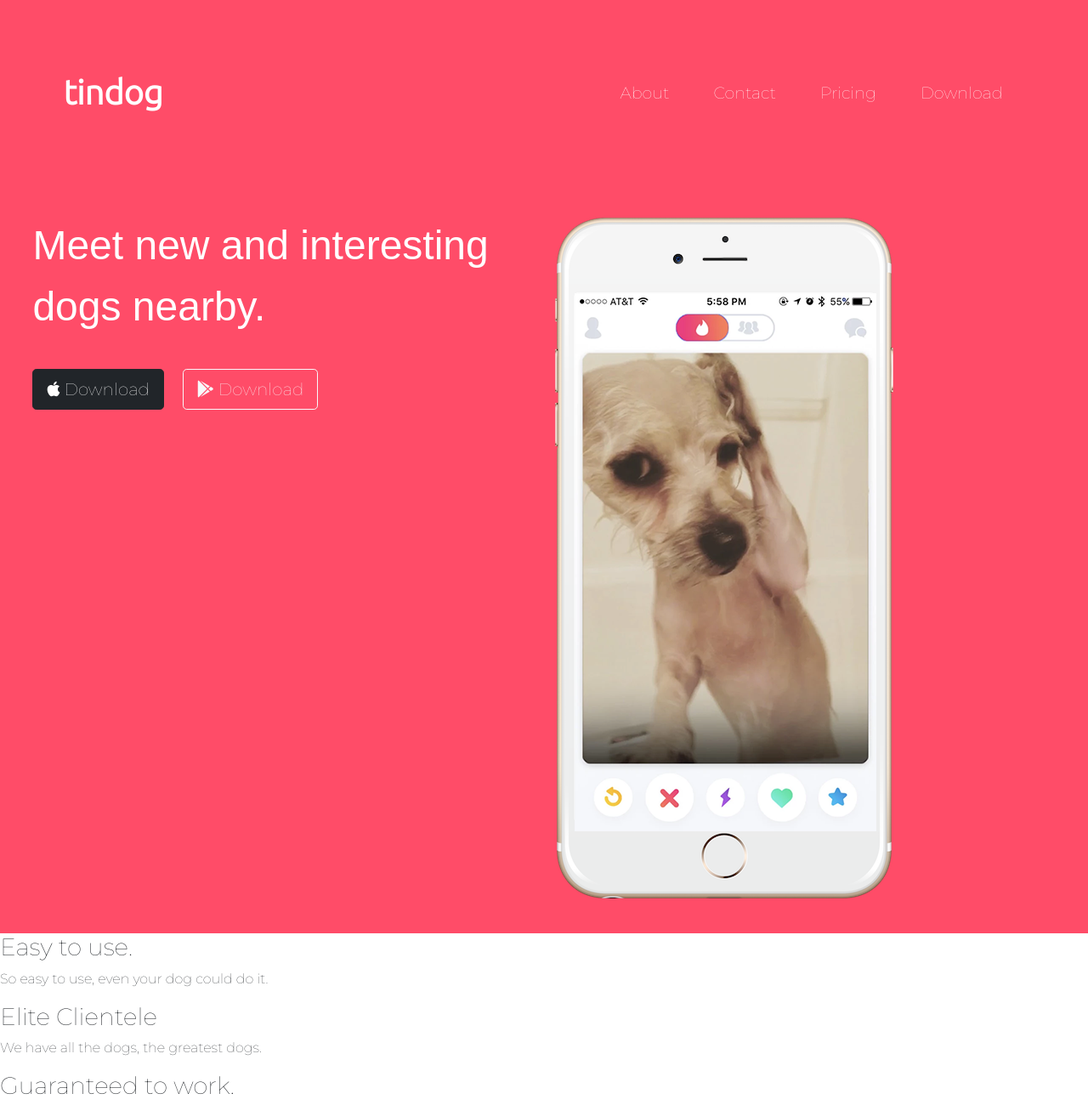
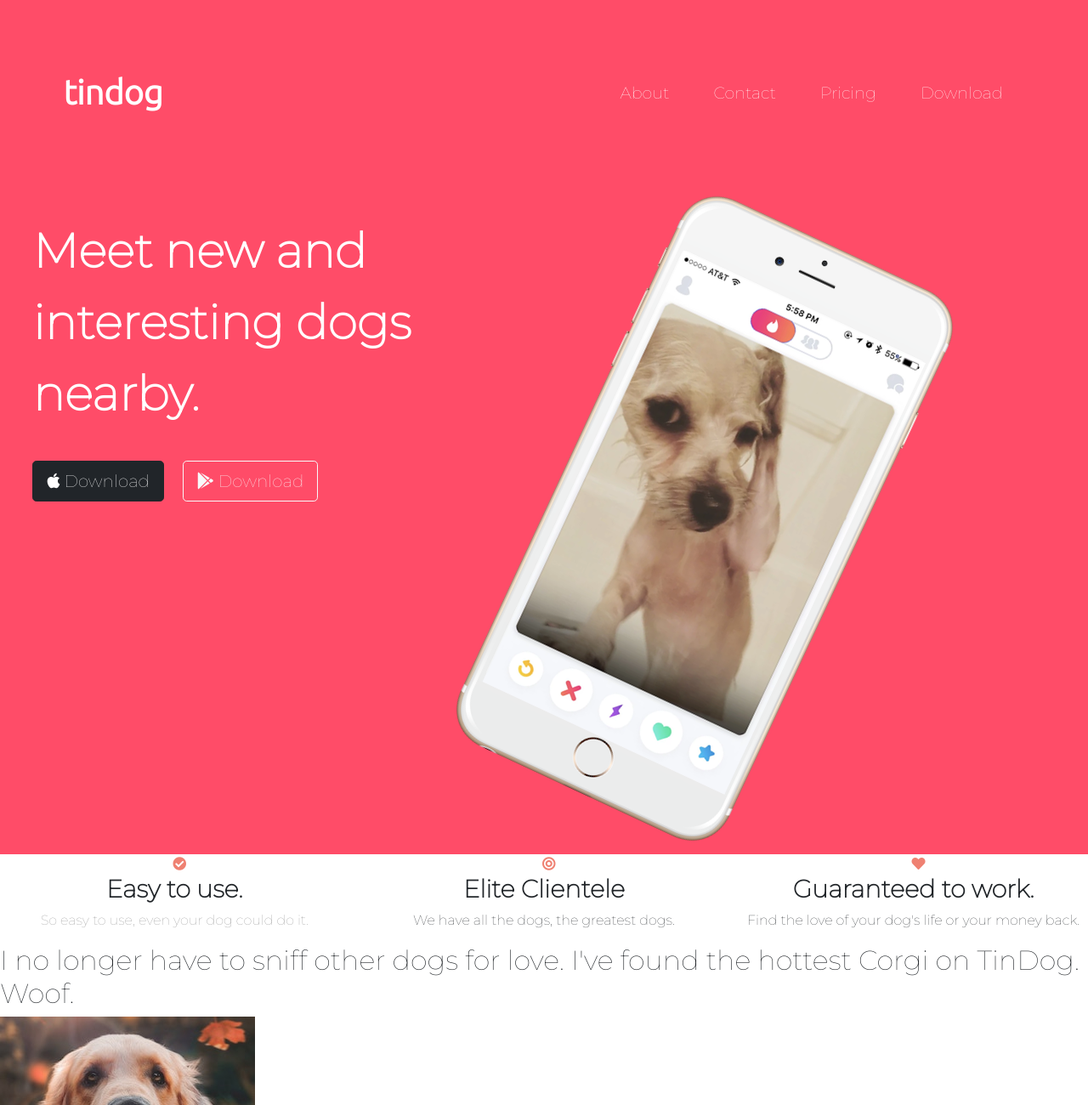
Before and after one commit to CEOATbetrworld/project-tinDog, a plain HTML site: page index.html in a window 1280 px wide. Shown: the top 1300 px of the page at 85% size. Drawn offline with nearby package versions, Linux system fonts and the light colour scheme.

Commit message:
modified design

```diff
--- a/css/styles.css
+++ b/css/styles.css
@@ -3,9 +3,10 @@ body {
 }
 
 h1 {
-  font-family: 'Montserrat-Black', sans-serif;
-  font-size: 3rem;
+  font-family: 'Montserrat', sans-serif;
+  font-size: 3.5rem;
   line-height: 1.5;
+  font-weight: bold;
 }
 
 #title {
@@ -46,3 +47,36 @@ h1 {
 .download-button{
   margin: 5% 3% 5% 0;
 }
+
+/*
+title image */
+
+.title-image{
+  width: 60%;
+  transform: rotate(25deg);
+}
+
+/* icons */
+
+.check-circle{
+  color: #ef8172;
+  width: 1%;
+}
+
+.check-circle:hover{
+  color: #ff4c68;
+}
+
+/* features headline */
+
+.features-headline{
+  font-size: 1.8rem;
+  font-family: "Montserrat";
+  font-weight: bold;
+}
+
+/* features-row */
+
+.feat-desc{
+  color: #8f8f8f
+}
--- a/index.html
+++ b/index.html
@@ -56,7 +56,7 @@
           <button class="btn btn-outline-light btn-lg download-button" type="button"><i class="fab fa-google-play"></i> Download</button>
         </div>
         <div class="col-lg-6">
-          <img src="images/iphone6.png" alt="iphone-mockup">
+          <img class="title-image" src="images/iphone6.png" alt="iphone-mockup">
         </div>
       </div>
     </div>
@@ -67,14 +67,25 @@
 
   <section id="features">
 
-    <h3>Easy to use.</h3>
-    <p>So easy to use, even your dog could do it.</p>
+    <div class="row features-row">
+      <div class="col-lg-4 col-md-12 text-center">
+        <i class="fas fa-check-circle check-circle"></i>
+        <h3 class="features-headline">Easy to use.</h3>
+        <p class="feat-desc">So easy to use, even your dog could do it.</p>
+      </div>
 
-    <h3>Elite Clientele</h3>
-    <p>We have all the dogs, the greatest dogs.</p>
+      <div class="col-lg-4 col-md-12 text-center ">
+        <i class="fas fa-bullseye check-circle"></i>
+        <h3 class="features-headline">Elite Clientele</h3>
+        <p>We have all the dogs, the greatest dogs.</p>
+      </div>
 
-    <h3>Guaranteed to work.</h3>
-    <p>Find the love of your dog's life or your money back.</p>
+      <div class="col-lg-4 col-md-12 text-center">
+        <i class="fas fa-heart check-circle"></i>
+        <h3 class="features-headline">Guaranteed to work.</h3>
+        <p>Find the love of your dog's life or your money back.</p>
+      </div>
+    </div>
 
   </section>
 
```
